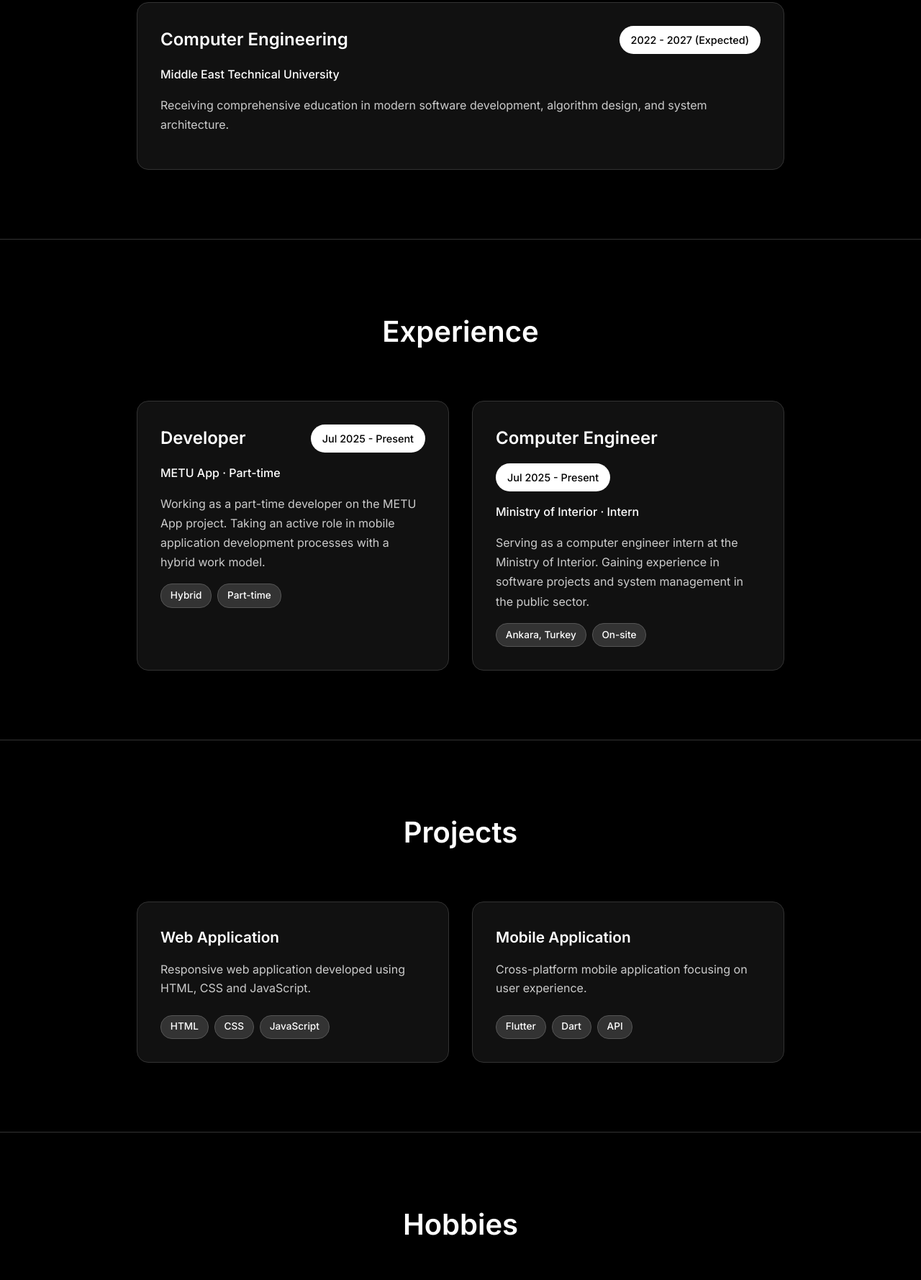
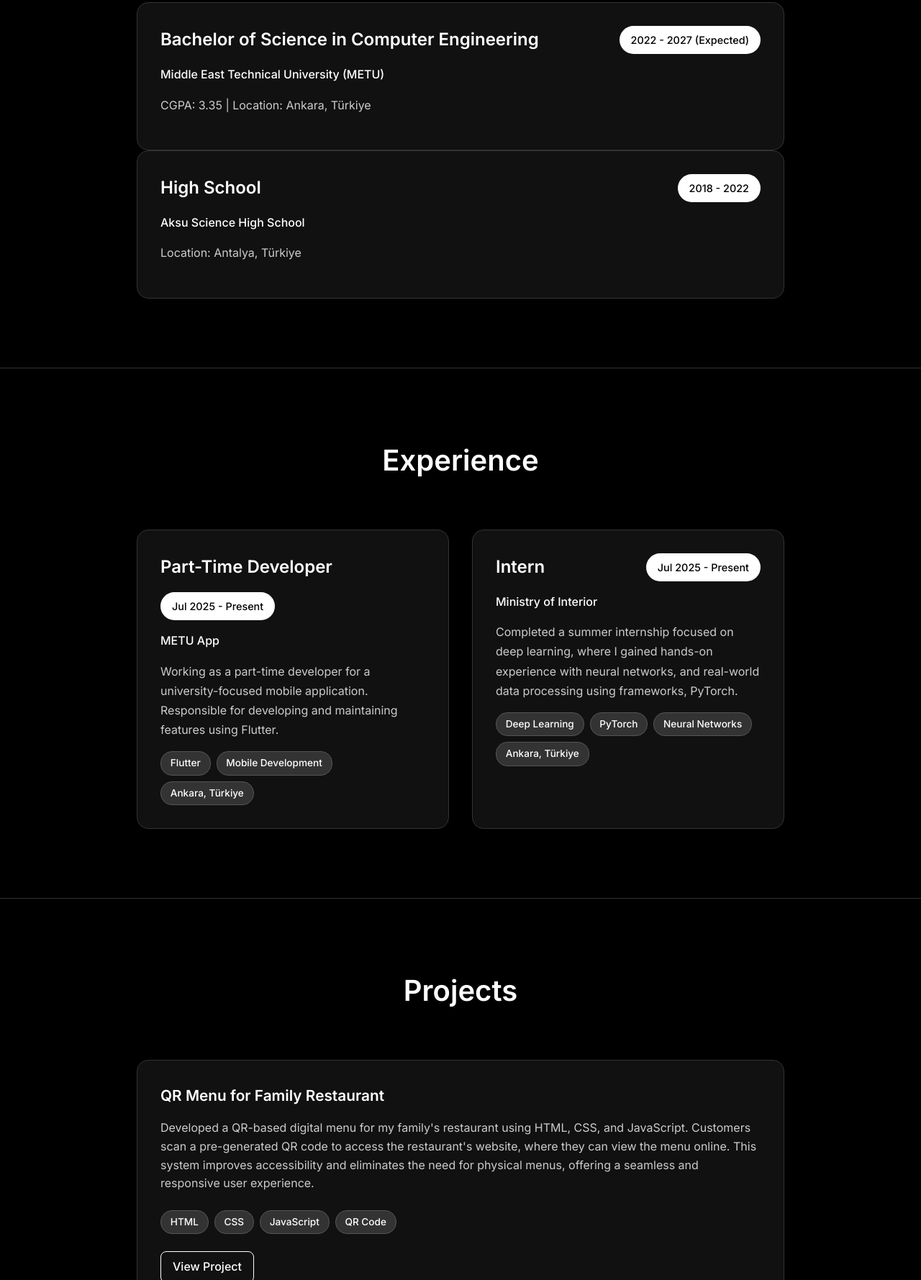
Before and after one commit to can-akgul/website, a plain HTML site: page index.html in a window 1280 px wide. Shown: the part 1021-2800 px from the top of the page at 72% size. Drawn offline with Linux system fonts and the light colour scheme.

Commit message:
CV'ye uygun şekilde güncellendi.

```diff
--- a/index.html
+++ b/index.html
@@ -80,13 +80,23 @@
                 <div class="section-content">
                     <div class="education-item">
                         <div class="education-header">
-                            <h3>Computer Engineering</h3>
+                            <h3>Bachelor of Science in Computer Engineering</h3>
                             <span class="education-period">2022 - 2027 (Expected)</span>
                         </div>
-                        <p class="education-school">Middle East Technical University</p>
+                        <p class="education-school">Middle East Technical University (METU)</p>
                         <p class="education-description">
-                            Receiving comprehensive education in modern software development,
-                            algorithm design, and system architecture.
+                            CGPA: 3.35 | Location: Ankara, Türkiye
+                        </p>
+                    </div>
+
+                    <div class="education-item">
+                        <div class="education-header">
+                            <h3>High School</h3>
+                            <span class="education-period">2018 - 2022</span>
+                        </div>
+                        <p class="education-school">Aksu Science High School</p>
+                        <p class="education-description">
+                            Location: Antalya, Türkiye
                         </p>
                     </div>
                 </div>
@@ -101,33 +111,36 @@
                     <div class="experience-grid">
                         <div class="experience-item">
                         <div class="experience-header">
-                            <h3>Developer</h3>
+                            <h3>Part-Time Developer</h3>
                             <span class="experience-period">Jul 2025 - Present</span>
                         </div>
-                        <p class="experience-company">METU App · Part-time</p>
+                        <p class="experience-company">METU App</p>
                         <p class="experience-description">
-                            Working as a part-time developer on the METU App project.
-                            Taking an active role in mobile application development processes with a hybrid work model.
+                            Working as a part-time developer for a university-focused mobile application.
+                            Responsible for developing and maintaining features using Flutter.
                         </p>
                         <div class="experience-tags">
-                            <span>Hybrid</span>
-                            <span>Part-time</span>
+                            <span>Flutter</span>
+                            <span>Mobile Development</span>
+                            <span>Ankara, Türkiye</span>
                         </div>
                     </div>
 
                     <div class="experience-item">
                         <div class="experience-header">
-                            <h3>Computer Engineer</h3>
+                            <h3>Intern</h3>
                             <span class="experience-period">Jul 2025 - Present</span>
                         </div>
-                        <p class="experience-company">Ministry of Interior · Intern</p>
+                        <p class="experience-company">Ministry of Interior</p>
                         <p class="experience-description">
-                            Serving as a computer engineer intern at the Ministry of Interior.
-                            Gaining experience in software projects and system management in the public sector.
+                            Completed a summer internship focused on deep learning, where I gained hands-on experience
+                            with neural networks, and real-world data processing using frameworks, PyTorch.
                         </p>
                         <div class="experience-tags">
-                            <span>Ankara, Turkey</span>
-                            <span>On-site</span>
+                            <span>Deep Learning</span>
+                            <span>PyTorch</span>
+                            <span>Neural Networks</span>
+                            <span>Ankara, Türkiye</span>
                         </div>
                     </div>
                     </div>
@@ -142,22 +155,16 @@
                 <div class="section-content">
                     <div class="projects-grid">
                         <div class="project-card">
-                            <h3>Web Application</h3>
-                            <p>Responsive web application developed using HTML, CSS and JavaScript.</p>
+                            <h3>QR Menu for Family Restaurant</h3>
+                            <p>Developed a QR-based digital menu for my family's restaurant using HTML, CSS, and JavaScript. Customers scan a pre-generated QR code to access the restaurant's website, where they can view the menu online. This system improves accessibility and eliminates the need for physical menus, offering a seamless and responsive user experience.</p>
                             <div class="project-tech">
                                 <span>HTML</span>
                                 <span>CSS</span>
                                 <span>JavaScript</span>
+                                <span>QR Code</span>
                             </div>
-                        </div>
-
-                        <div class="project-card">
-                            <h3>Mobile Application</h3>
-                            <p>Cross-platform mobile application focusing on user experience.</p>
-                            <div class="project-tech">
-                                <span>Flutter</span>
-                                <span>Dart</span>
-                                <span>API</span>
+                            <div class="project-link">
+                                <a href="https://mimozamcafe.github.io" target="_blank">View Project</a>
                             </div>
                         </div>
                     </div>
@@ -178,21 +185,21 @@
                         </div>
 
                         <div class="hobby-item">
-                            <i class="fas fa-gamepad"></i>
-                            <h3>Gaming</h3>
-                            <p>Exploring strategy games and indie developer projects.</p>
-                        </div>
-
-                        <div class="hobby-item">
-                            <i class="fas fa-book"></i>
-                            <h3>Reading</h3>
-                            <p>Reading technology, science fiction, and personal development books.</p>
+                            <i class="fas fa-dumbbell"></i>
+                            <h3>Gym</h3>
+                            <p>Working out and maintaining physical fitness.</p>
                         </div>
 
                         <div class="hobby-item">
                             <i class="fas fa-camera"></i>
                             <h3>Photography</h3>
-                            <p>Photographing nature and urban landscapes.</p>
+                            <p>Taking photos and capturing moments.</p>
+                        </div>
+
+                        <div class="hobby-item">
+                            <i class="fas fa-calculator"></i>
+                            <h3>Math</h3>
+                            <p>Solving mathematical problems and exploring mathematical concepts.</p>
                         </div>
                     </div>
                 </div>
--- a/style.css
+++ b/style.css
@@ -398,6 +398,29 @@ body {
     border: 1px solid #555555;
 }
 
+.project-link {
+    margin-top: 1.5rem;
+}
+
+.project-link a {
+    display: inline-flex;
+    align-items: center;
+    gap: 0.5rem;
+    color: #ffffff;
+    text-decoration: none;
+    font-weight: 500;
+    padding: 0.5rem 1rem;
+    border: 1px solid #ffffff;
+    border-radius: 0.5rem;
+    transition: all 0.3s ease;
+}
+
+.project-link a:hover {
+    background-color: #ffffff;
+    color: #000000;
+    transform: translateY(-2px);
+}
+
 /* ===== HOBBIES ===== */
 .hobbies-grid {
     display: grid;
```
